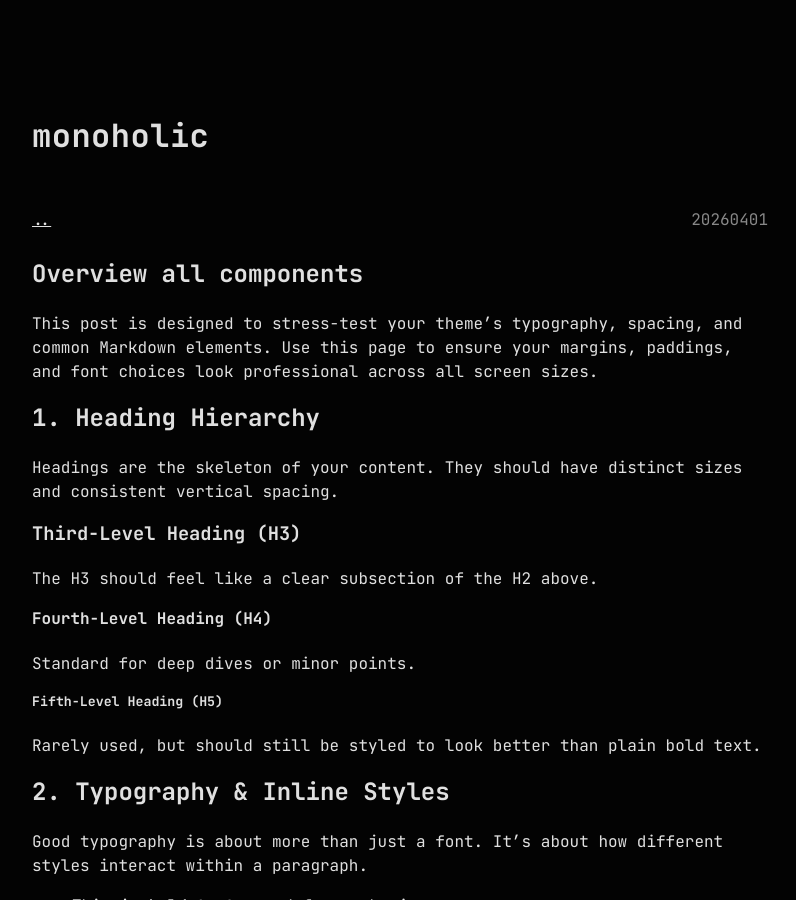
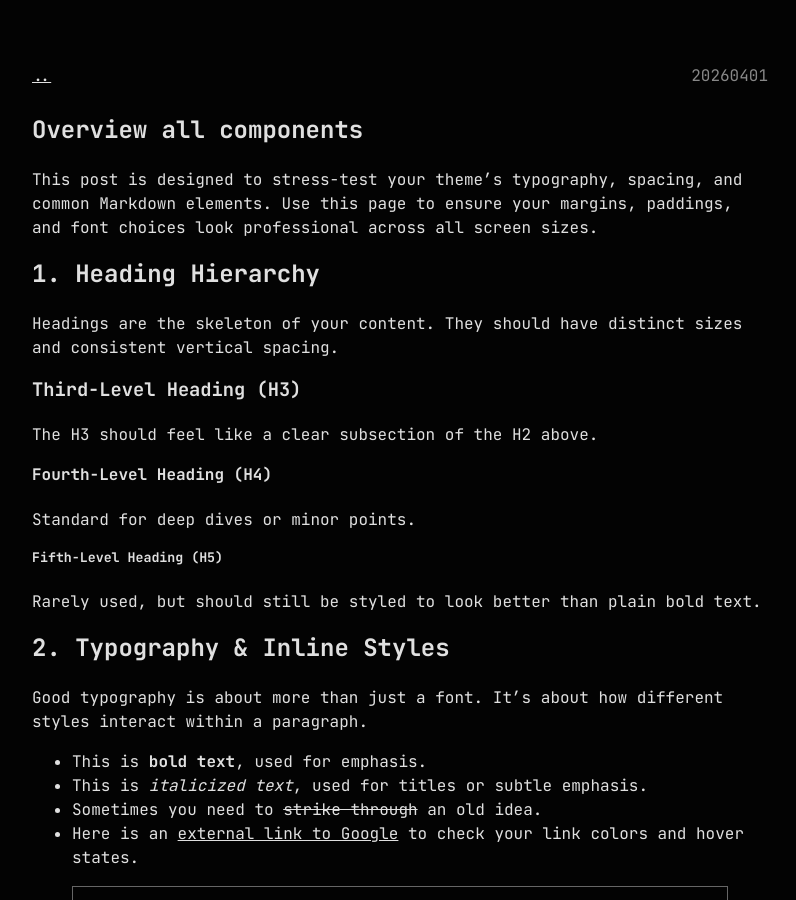
Before and after one commit to stiermid/monoholic, a Jekyll site: the page built from _posts/2026-04-01-overview.md, in a window 1280 px wide and 900 px high. Shown: the whole window, without its empty margins (240-1036 px from the left). Built offline with Jekyll 4.4.1, drawn with Linux system fonts in a browser that asks for light colours.

Commit message:
fix(layouts): remove site title from post pages (#37)

```diff
--- a/_layouts/default.html
+++ b/_layouts/default.html
@@ -4,7 +4,9 @@
   <body class="{% if site.theme_config.monochrome_images != false %}images-monochrome{% endif %}">
     <a class="skip-link" href="#main">Skip to content</a>
     <div class="wrapper">
-      {%- include header.html -%}
+      {%- unless page.layout == 'post' -%}
+        {%- include header.html -%}
+      {%- endunless -%}
       <main id="main" class="page-content">
         {{ content }}
       </main>
```
